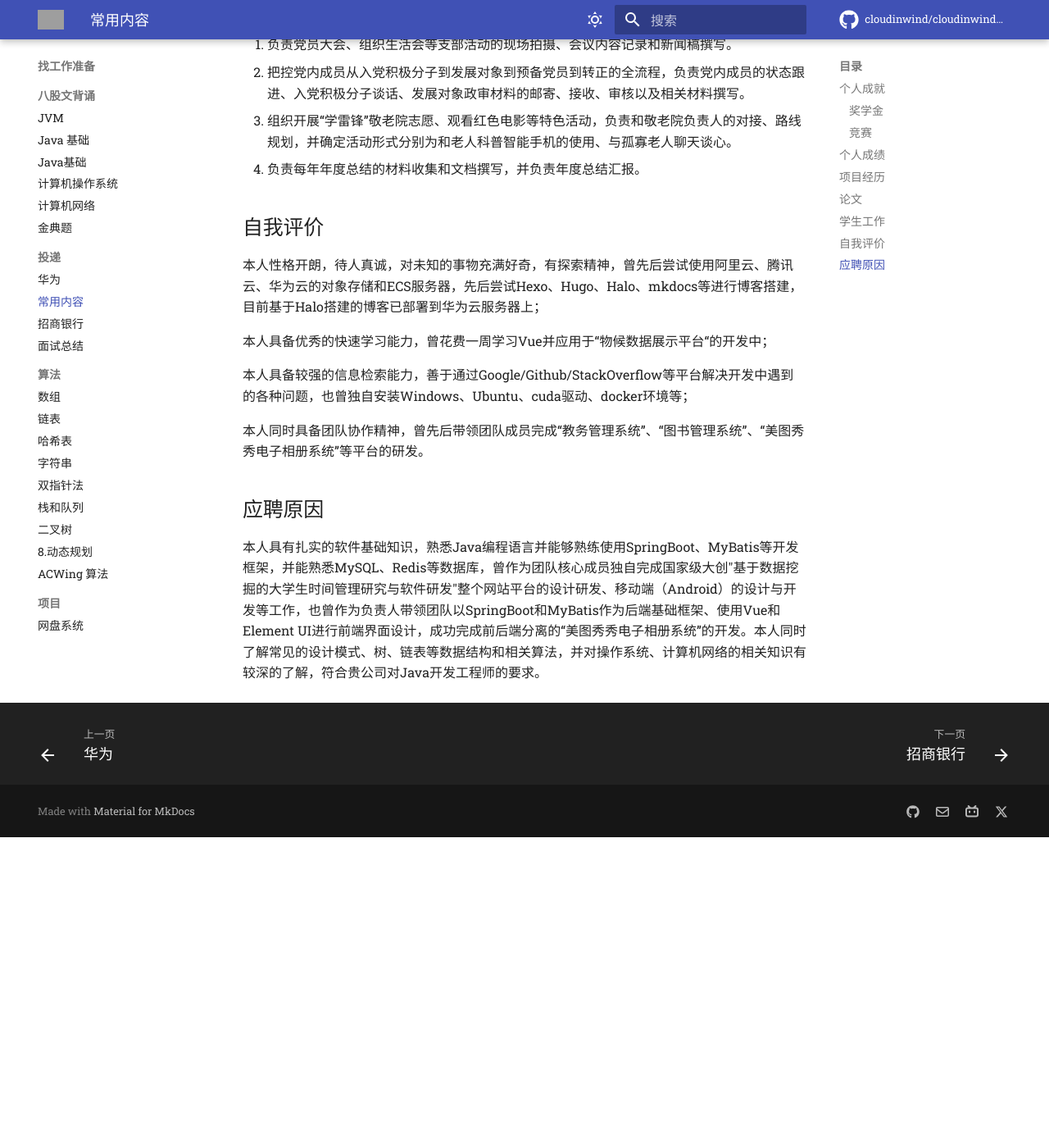
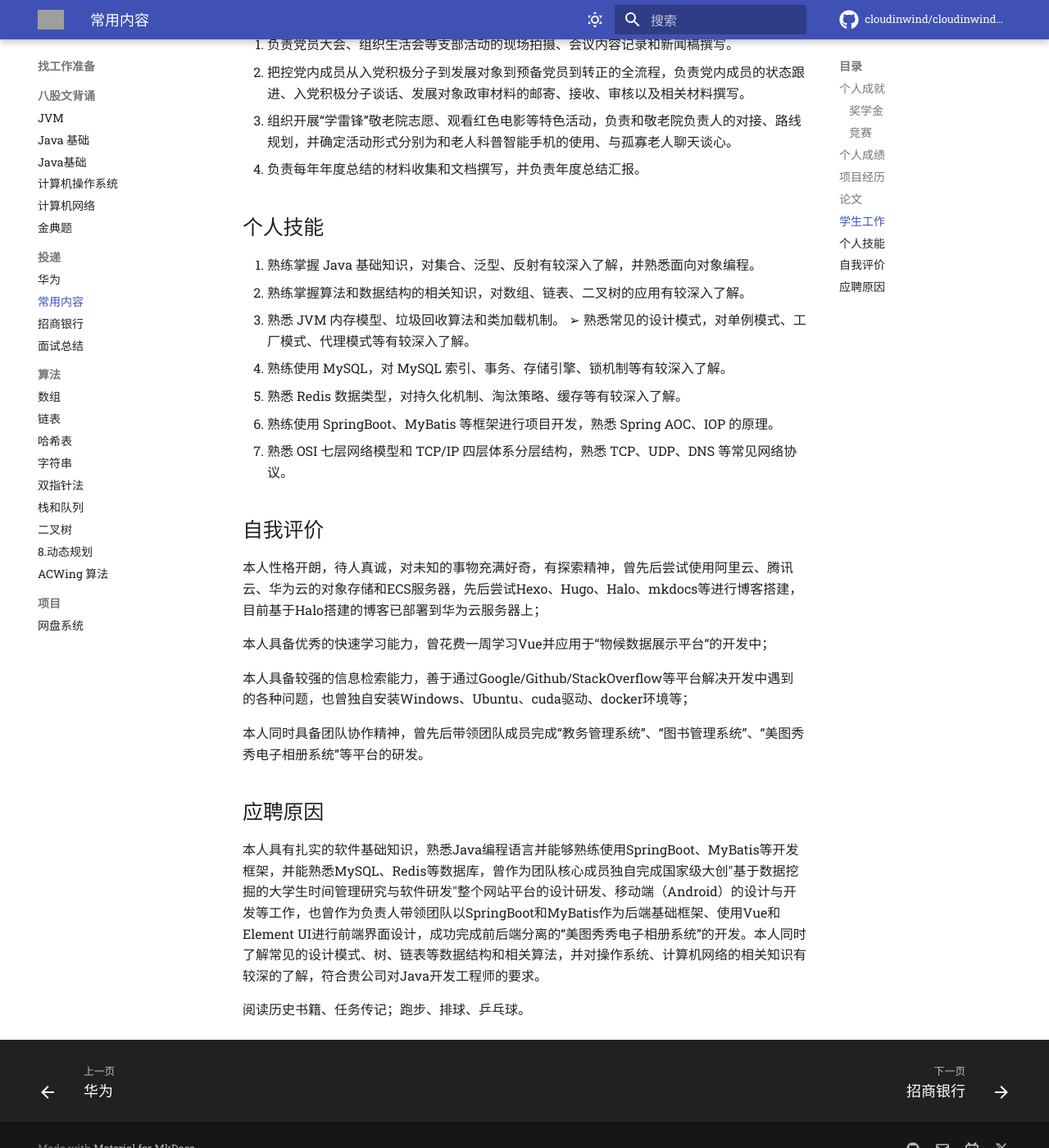
Before and after one commit to cloudinwind/cloudinwind.github.io, an MkDocs documentation site: the page built from docs/找工作准备/投递/常用内容.md, in a window 1280 px wide and 1400 px high, scrolled down 3371 px. Shown: the whole window at 82% size. Built offline with MkDocs 1.6.1 and Material for MkDocs 9.7.7, drawn with Linux system fonts in a browser that asks for light colours; comment, search, counter and statistics services are not loaded; before the commit the page ends 4392 px from its top, so only the background shows below that; grey boxes are pictures that could not be loaded.

Commit message:
cloudinwind 2024-9-15:23:21:27

```diff
--- a/docs/找工作准备/投递/常用内容.md
+++ b/docs/找工作准备/投递/常用内容.md
@@ -134,6 +134,16 @@ GPA: 3.38
 3. 组织开展“学雷锋”敬老院志愿、观看红色电影等特色活动，负责和敬老院负责人的对接、路线规划，并确定活动形式分别为和老人科普智能手机的使用、与孤寡老人聊天谈心。
 4. 负责每年年度总结的材料收集和文档撰写，并负责年度总结汇报。
 
+## 个人技能
+
+1. 熟练掌握 Java 基础知识，对集合、泛型、反射有较深入了解，并熟悉面向对象编程。
+2. 熟练掌握算法和数据结构的相关知识，对数组、链表、二叉树的应用有较深入了解。
+3. 熟悉 JVM 内存模型、垃圾回收算法和类加载机制。 ➢ 熟悉常见的设计模式，对单例模式、工厂模式、代理模式等有较深入了解。
+4. 熟练使用 MySQL，对 MySQL 索引、事务、存储引擎、锁机制等有较深入了解。
+5. 熟悉 Redis 数据类型，对持久化机制、淘汰策略、缓存等有较深入了解。
+6. 熟练使用 SpringBoot、MyBatis 等框架进行项目开发，熟悉 Spring AOC、IOP 的原理。
+7. 熟悉 OSI 七层网络模型和 TCP/IP 四层体系分层结构，熟悉 TCP、UDP、DNS 等常见网络协议。
+
 
 
 ## 自我评价
@@ -149,3 +159,6 @@ GPA: 3.38
 ## 应聘原因
 
 本人具有扎实的软件基础知识，熟悉Java编程语言并能够熟练使用SpringBoot、MyBatis等开发框架，并能熟悉MySQL、Redis等数据库，曾作为团队核心成员独自完成国家级大创"基于数据挖掘的大学生时间管理研究与软件研发"整个网站平台的设计研发、移动端（Android）的设计与开发等工作，也曾作为负责人带领团队以SpringBoot和MyBatis作为后端基础框架、使用Vue和Element UI进行前端界面设计，成功完成前后端分离的“美图秀秀电子相册系统”的开发。本人同时了解常见的设计模式、树、链表等数据结构和相关算法，并对操作系统、计算机网络的相关知识有较深的了解，符合贵公司对Java开发工程师的要求。
+
+
+阅读历史书籍、任务传记；跑步、排球、乒乓球。
```
